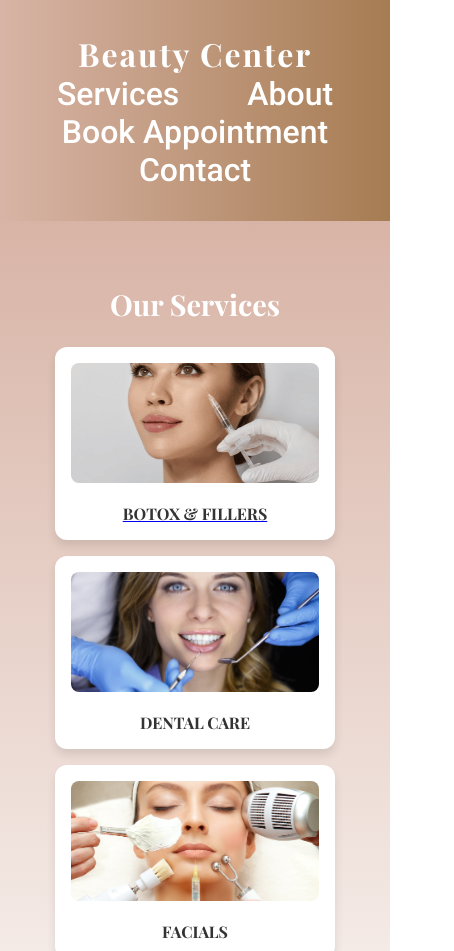
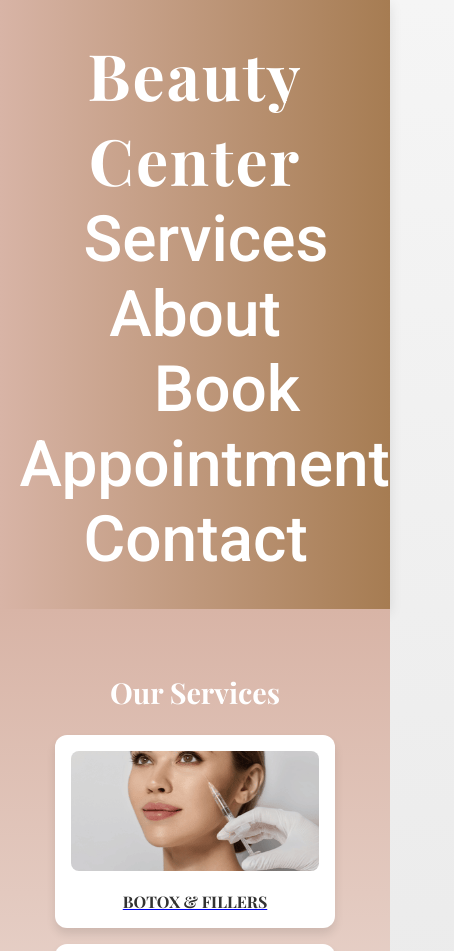
Before and after one commit to AyoubBC/IraqBeautyCenter, a plain HTML site: page index.html in a window 390 px wide. Shown: the top 951 px of the page, 454 px wide, since content can reach past the window. Drawn offline with nearby package versions, Linux system fonts and the light colour scheme.

Commit message:
styles.css

```diff
--- a/styles.css
+++ b/styles.css
@@ -185,12 +185,12 @@ footer p {
 }
 
 /* Mobile responsive adjustments */
-@media (max-width: 860px) {
-  header h1 { font-size: 2rem; }  /* Header font size for smaller screens */
-  nav a { font-size: 2rem; margin: 0 2rem; } /* Adjust nav links */
+@media (max-width: 1000px) {
+  header h1 { font-size: 4rem; }  /* Header font size for smaller screens */
+  nav a { font-size: 4rem; margin: 0 4rem; } /* Adjust nav links */
 
   .services-container { flex-direction: column; align-items: center; }
-  .service { width: 80%; max-width: 100%; }  /* Full width services */
+  .service { width: 80%; max-width: 80%; }  /* Full width services */
 
   #about p { font-size: 2rem; }  /* Adjust paragraph size */
   form { padding: 2rem; }  /* Reduce form padding */
```
